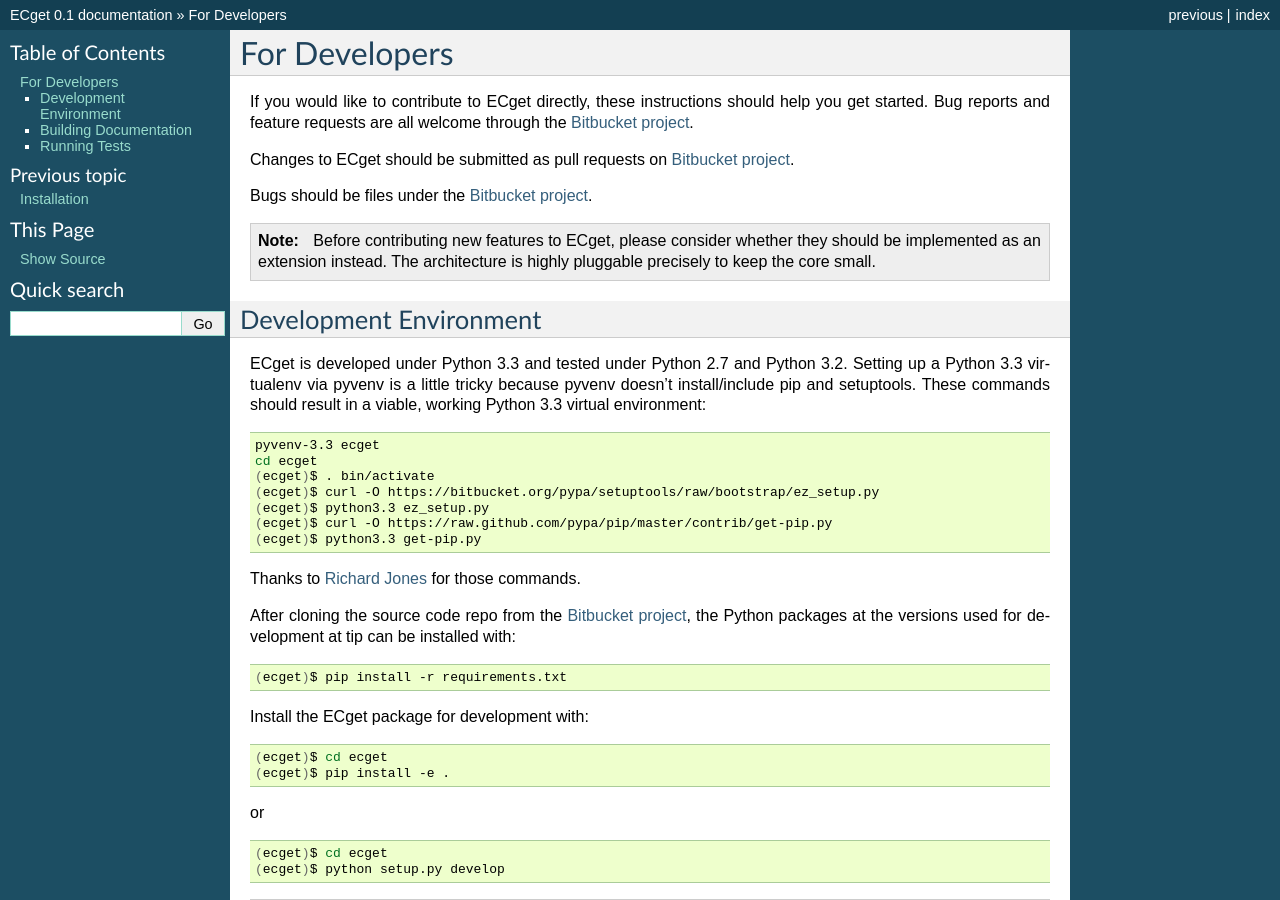
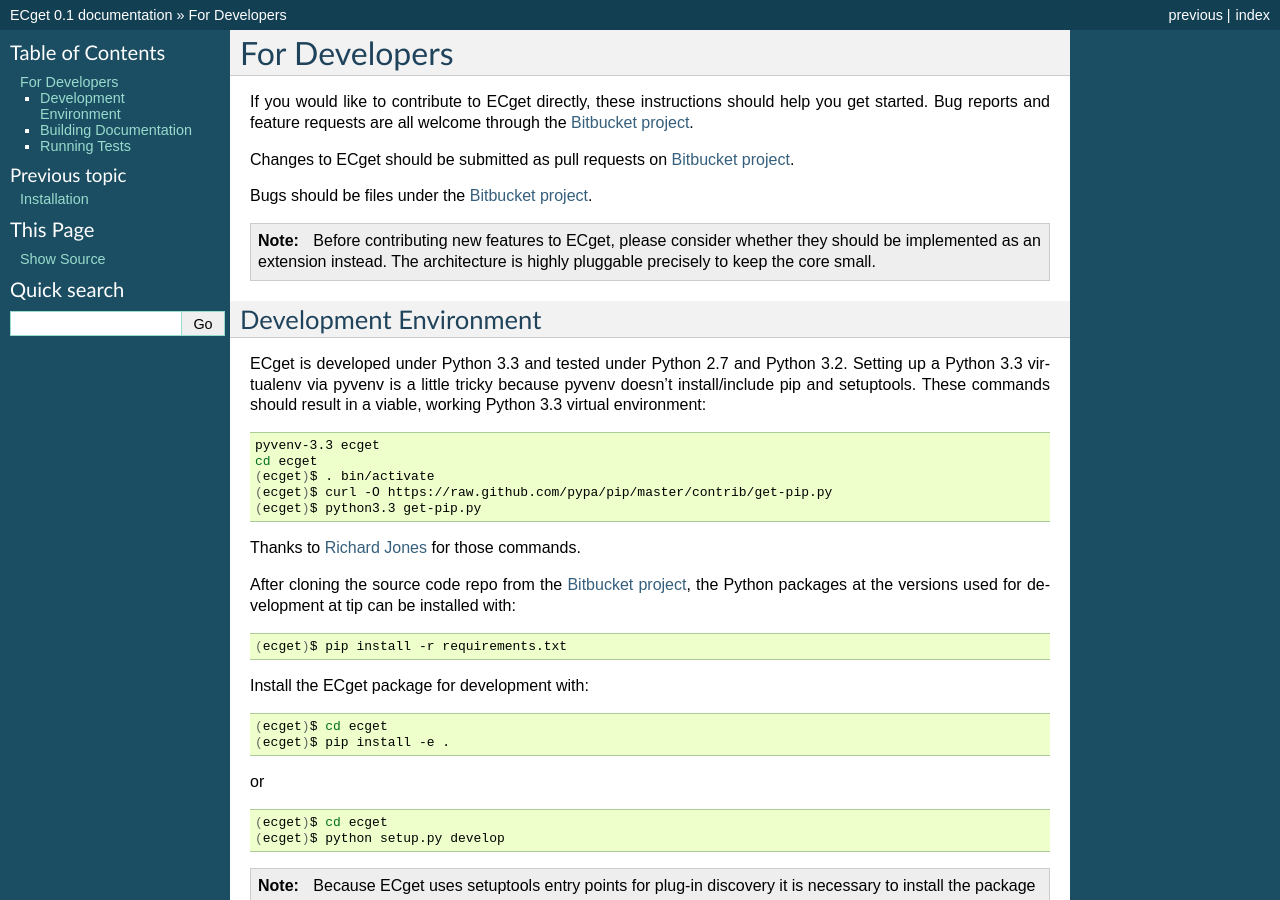
Before and after one commit to 43ravens/ECget, a Sphinx documentation site: the page built from docs/developers.rst, in a window 1280 px wide and 900 px high. Built offline with Sphinx 7.4.7, drawn with Linux system fonts in a browser that asks for light colours.

Commit message:
Update dev environment setup isntructions re: pip and setuptools.
As of pip-1.5.1 setuptools does not have to be explicitly installed;
pip does it.

```diff
--- a/docs/developers.rst
+++ b/docs/developers.rst
@@ -34,8 +34,6 @@
     pyvenv-3.3 ecget
     cd ecget
     (ecget)$ . bin/activate
-    (ecget)$ curl -O https://bitbucket.org/pypa/setuptools/raw/bootstrap/ez_setup.py
-    (ecget)$ python3.3 ez_setup.py
     (ecget)$ curl -O https://raw.github.com/pypa/pip/master/contrib/get-pip.py
     (ecget)$ python3.3 get-pip.py
 
```
